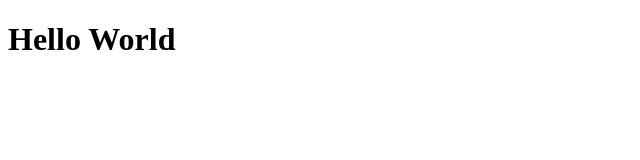
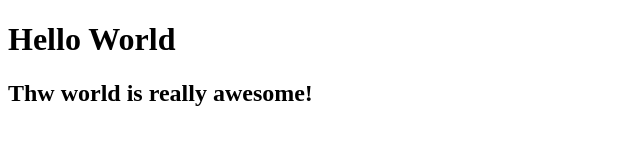
Before and after one commit to ArifSanaullah/Bootcamp-Setup, a plain HTML site: page index.html in a window 1280 px wide. Shown: the whole page, without its empty margins (0-640 px from the left). Drawn offline with Linux system fonts and the light colour scheme.

Commit message:
minor changes

```diff
--- a/index.html
+++ b/index.html
@@ -9,5 +9,6 @@
     <h1>
       Hello World
     </h1>
+    <h2>Thw world is really awesome!</h2>
   </body>
 </html>
```
